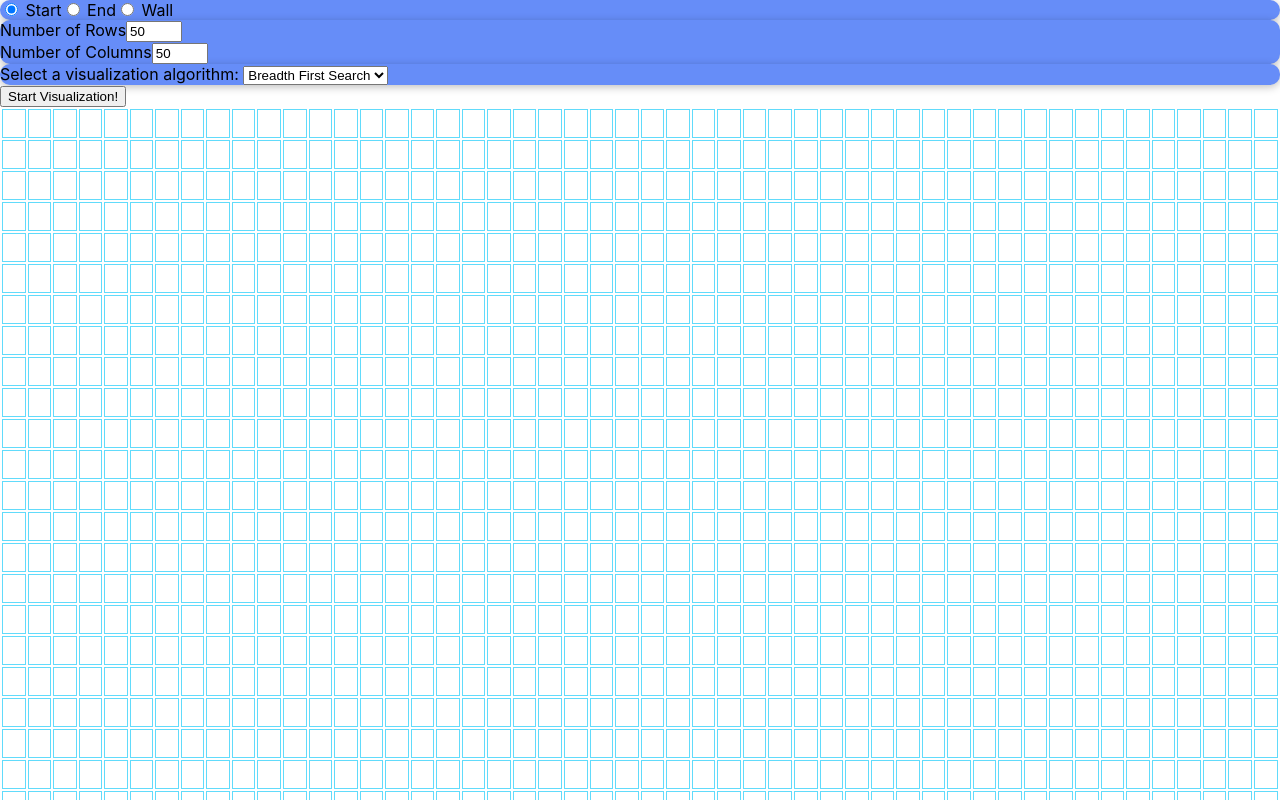
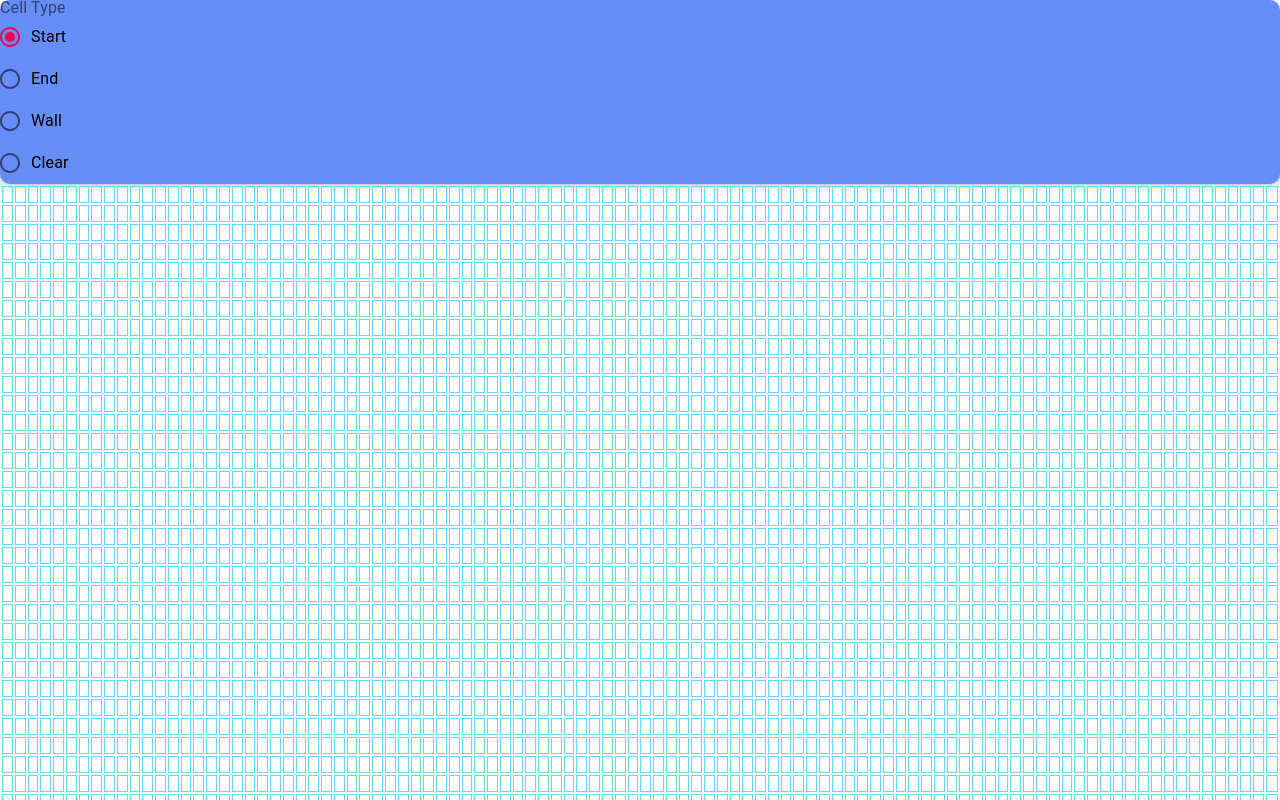
Before and after one commit to LiewShanWei/path-finder-ui, a React (Create React App) app: page / in a window 1280 px wide. Shown: the top 800 px of the page. Built offline with nearby package versions, Linux system fonts and the light colour scheme.

Commit message:
Major revamp of board and cells design

```diff
--- a/package.json
+++ b/package.json
@@ -3,6 +3,8 @@
   "version": "0.1.0",
   "private": true,
   "dependencies": {
+    "@material-ui/core": "^4.11.4",
+    "@material-ui/icons": "^4.11.2",
     "@testing-library/jest-dom": "^5.13.0",
     "@testing-library/react": "^11.2.7",
     "@testing-library/user-event": "^12.8.3",
--- a/src/App.js
+++ b/src/App.js
@@ -1,58 +1,21 @@
+import React from 'react';
 import { useState } from 'react';
 import Table from './components/Table/Table';
-import TableSetting from './components/Setting/Setting';
+import CellTypeSetting from './components/Setting/CellTypeSetting';
 
 function App() {
-  const [rowCount,setRowCount] = useState(50);
-  const [colCount,setColCount] = useState(50);
-  const [cellType, setCellType] = useState("RADIO_START");
-  const [algorithmSelected, setAlgorithmSelected] = useState();
+  const [currentSelectedCellType, setCurrentSelectedCellType] = useState('start');
 
-  function onRowCountChangeHandler(rowCount){
-    setRowCount(rowCount);
-  }
-
-  function onColCountChangeHandler(colCount){
-    setColCount(colCount);
-  }
-
-  function onCellTypeSettingChangeHandler(cellType){
-    setCellType(cellType);
-  }
-
-  function onAlgorithmSelectionHandler(algorithm){
-    setAlgorithmSelected(algorithm);
-  }
-
-  function StartVisualization(){
-    if(algorithmSelected === "BFS"){
-      // Run BFS
-      alert("Running bfs");
-      BFS();
-    }
-  }
-
-  function BFS(){
-
-  }
+  const onSelectCellTypeHandler = (newCellType) => {
+    setCurrentSelectedCellType(newCellType);
+    console.log('New Cell Type: ' + newCellType);
+}
 
   return (
-    <>
-      <TableSetting
-        rowCount={rowCount}
-        colCount={colCount}
-        onRowCountChange={onRowCountChangeHandler}
-        onColCountChange={onColCountChangeHandler}
-        onCellTypeSettingChange={onCellTypeSettingChangeHandler}
-        onAlgorithmSelection={onAlgorithmSelectionHandler}>
-      </TableSetting>
-      <button type="button" onClick={StartVisualization}>Start Visualization!</button>
-      <Table
-        rowCount={rowCount}
-        colCount={colCount}
-        cellType={cellType}>
-      </Table>
-    </>
+    <React.Fragment>
+      <CellTypeSetting currentSelectedCellType={currentSelectedCellType} onSelectCellType={onSelectCellTypeHandler} />
+      <Table currentSelectedCellType={currentSelectedCellType} />
+    </React.Fragment>
   );
 }
 
--- a/src/components/Setting/AlgorithmSetting.js
+++ /dev/null
@@ -1,20 +0,0 @@
-import Card from '../UI/Card';
-
-function AlgorithmSetting(props){
-    function onAlgorithmSelectionHandler(event){
-        props.onAlgorithmSelection(event.target.value);
-    };
-
-    return(
-        <Card>
-            <label>Select a visualization algorithm: </label>
-            <select
-                onChange={onAlgorithmSelectionHandler}>
-                <option value="BFS">Breadth First Search</option>
-                <option value="DFS">Depth First Search</option>
-            </select>
-        </Card>
-    );
-};
-
-export default AlgorithmSetting;
--- a/src/components/Setting/CellTypeSetting.js
+++ b/src/components/Setting/CellTypeSetting.js
@@ -1,31 +1,35 @@
+import React , { useState, useEffect } from 'react';
+import Card from '../UI/Card';
+import Radio from '@material-ui/core/Radio';
+import RadioGroup from '@material-ui/core/RadioGroup';
+import FormControlLabel from '@material-ui/core/FormControlLabel';
+import FormControl from '@material-ui/core/FormControl';
+import FormLabel from '@material-ui/core/FormLabel';
 
-import Card from '../UI/Card';
+const CellTypeSetting = (props) => {
+    const [currentSelectedCellType, setCurrentSelectedCellType] = useState(props.currentSelectedCellType);
 
-function CellTypeSetting(props){
-    function onCellTypeSettingChangeHandler(event){
-        props.onCellTypeSettingChange(event.target.value);
-    }
+    useEffect(() => {
+        props.onSelectCellType(currentSelectedCellType);
+    }, [currentSelectedCellType])
+
+    const onSelectCellTypeHandler = (event) => {
+        setCurrentSelectedCellType( event.target.value);
+    };
 
     return (
         <Card>
-            <input
-                type="radio"
-                value="RADIO_START"
-                name="table-setting-radio"
-                defaultChecked
-                onChange={onCellTypeSettingChangeHandler}/> Start
-            <input
-                type="radio"
-                value="RADIO_END"
-                name="table-setting-radio"
-                onChange={onCellTypeSettingChangeHandler}/> End
-            <input
-                type="radio"
-                value="RADIO_WALL"
-                name="table-setting-radio"
-                onChange={onCellTypeSettingChangeHandler}/> Wall
+             <FormControl component="fieldset">
+                <FormLabel component="legend">Cell Type</FormLabel>
+                <RadioGroup aria-label="celltype" name="celltype" value={currentSelectedCellType} onChange={onSelectCellTypeHandler}>
+                    <FormControlLabel value="start" control={<Radio />} label="Start" />
+                    <FormControlLabel value="end" control={<Radio />} label="End" />
+                    <FormControlLabel value="wall" control={<Radio />} label="Wall" />
+                    <FormControlLabel value="clear" control={<Radio />} label="Clear" />
+                </RadioGroup>
+            </FormControl>
         </Card>
     );
-}
+};
 
-export default CellTypeSetting
+export default CellTypeSetting;
--- a/src/components/Setting/Setting.js
+++ /dev/null
@@ -1,43 +0,0 @@
-import { useState } from 'react'
-import styles from './Setting.module.css';
-
-import CellTypeSetting from './CellTypeSetting'
-import TableStructureSetting from './TableStructureSetting';
-import AlgorithmSetting from './AlgorithmSetting';
-
-function TableSetting(props){
-    function onRowCountChangeHandler(rowCount){
-        props.onRowCountChange(rowCount);
-    };
-
-    function onColCountChangeHandler(colCount){
-        props.onColCountChange(colCount);
-    };
-
-    function onCellTypeSettingChangeHandler(cellType){
-        props.onCellTypeSettingChange(cellType);
-    }
-
-    function onAlgorithmSelectionHandler(algorithm){
-        props.onAlgorithmSelection(algorithm);
-    }
-
-    return (
-        <>
-            <CellTypeSetting
-                onCellTypeSettingChange={onCellTypeSettingChangeHandler}>
-            </CellTypeSetting>
-            <TableStructureSetting
-                rowCount={props.rowCount}
-                colCount={props.colCount}
-                onRowCountChange={onRowCountChangeHandler}
-                onColCountChange={onColCountChangeHandler}>
-            </TableStructureSetting>
-            <AlgorithmSetting
-                onAlgorithmSelection={onAlgorithmSelectionHandler}>
-            </AlgorithmSetting>
-        </>
-    );
-};
-
-export default TableSetting;
--- a/src/components/Setting/TableStructureSetting.js
+++ /dev/null
@@ -1,43 +0,0 @@
-import Card from '../UI/Card'
-
-function TableStructureSetting(props){
-    var maxRow = 50;
-    var maxCol = 50;
-
-    function rowCountChangeHandler(event){
-        props.onRowCountChange(event.target.value);
-    };
-
-    function colCountChangeHandler(event){
-        props.onColCountChange(event.target.value);
-    };
-
-    return (
-        <Card>
-            <div>
-                <label>Number of Rows</label>
-                <input
-                    type='number'
-                    value={props.rowCount}
-                    min="1"
-                    max={maxRow}
-                    step="1"
-                    onChange={rowCountChangeHandler}
-                />
-            </div>
-            <div>
-                <label>Number of Columns</label>
-                <input
-                    type='number'
-                    value={props.colCount}
-                    min="1"
-                    max={maxCol}
-                    step="1"
-                    onChange={colCountChangeHandler}
-                />
-            </div>
-        </Card>
-    );
-};
-
-export default TableStructureSetting
--- a/src/components/Table/Cell.js
+++ b/src/components/Table/Cell.js
@@ -1,40 +1,33 @@
 import { useState } from 'react';
 import styles from './Cell.module.css';
 
-function Cell(props){
-    const [isStart, setIsStart] = useState(false);
-    const [isEnd, setIsEnd] = useState(false);
-    const [isWall, setIsWall] = useState(false);
+const Cell = (props) => {
+    const [isWall, setIsWall]= useState(false);
 
-    function onCellClickHandler(){
-        const cellType = props.cellType;
-        if(cellType === "RADIO_START"){
-            setIsStart(true);
-            setIsEnd(false);
+    let isStartCellClass = `${props.startCell === props.id ? styles.start : '' }`;
+    let isEndCellClass = `${props.endCell === props.id ? styles.end : '' }`;
+    let isNeitherCellType = `${!isStartCellClass && !isEndCellClass ? styles.cell : '' }`
+    let isWallCellType = `${isWall ? styles.wall : ''}`;
+    let combinedCellClass = `${isStartCellClass} ${isEndCellClass} ${isWallCellType} ${isNeitherCellType}`;
+
+    const onCellClickHandler = (event) => {
+        if(props.selectedCellType === 'start' || props.selectedCellType === 'end'){
             setIsWall(false);
-            props.onSetCellTypeStartHandler(props.id)
-        } else if (cellType === "RADIO_END"){
-            setIsStart(false);
-            setIsEnd(true);
+            props.onCellClick(event.target.id);
+        } else if (props.selectedCellType === 'wall'){
+            setIsWall(true);
+            props.onCellClick(event.target.id);
+        } else if(props.selectedCellType === 'clear'){
             setIsWall(false);
-            props.onSetCellTypeEndHandler(props.id)
-        } else if (cellType === "RADIO_WALL"){
-            setIsStart(false);
-            setIsEnd(false);
-            setIsWall(!isWall);
+            props.onCellClick(event.target.id);
         }
     };
 
     return (
         <td
             id={props.id}
+            className={combinedCellClass}
             onClick={onCellClickHandler}
-            className={
-                (!isStart && !isEnd && !isWall && styles.cell) ||
-                (isStart && styles.start)  ||
-                (isEnd && styles.end)  ||
-                (isWall && styles.wall)
-            }
         >
         </td>
     );
--- a/src/components/Table/Cell.module.css
+++ b/src/components/Table/Cell.module.css
@@ -1,7 +1,8 @@
 .cell {
     border: 1px solid #61DBFB;
-    width: 25px;
-    height: 25px;
+    width: 15px;
+    height: 15px;
+    padding:0;
 }
 
 .start{
--- a/src/components/Table/Table.js
+++ b/src/components/Table/Table.js
@@ -1,25 +1,36 @@
+import React, { useState } from 'react';
 import Cell from './Cell';
-import { useState } from 'react';
 
-function Table(props){
-    const [startCell, setStartCell] = useState();
-    const [endCell, setEndCell] = useState();
+const Table = (props) => {
+    const [cells,setCells] = useState([]);
+    const [walls,setWalls] = useState([]);
+    const [startCell,setStartCell] = useState(null);
+    const [endCell, setEndCell] = useState(null);
 
-    function GenerateRows(){
-        let rows = []; // Holds row elements
-        for (var r = 0; r< props.rowCount; r++){
-            let cells = [] // Holds cell elements
-            for (var c=0; c<props.colCount;c++){
-                cells.push(GenerateDefaultCell(r,c,props.cellType))
+    const rowCount = 50;
+    const colCount = 100;
+
+    const generateTableCells = () => {
+        let cellArray = [];
+        let rowsHtml = [];
+        for( var r = 0; r<rowCount;r++){
+            let currentRowArray = [];
+            let cellsHtml = [];
+            for( var c = 0; c<colCount; c++){
+                let cellId = `cell-${r}-${c}`
+                cellsHtml.push(generateDefaultCell(cellId));
+                currentRowArray.push(cellId);
             }
-            rows.push(GenerateDefaultRow(r,cells))
+            rowsHtml.push(generateDefaultRow(r,cellsHtml))
+            cellArray.push(currentRowArray);
         }
 
-        return rows;
-    }
+        //setCells(cellArray);
+        return rowsHtml;
+    };
 
-    function GenerateDefaultRow(rowIndex, cell){
-        let rowId = `row-${rowIndex+1}`
+    const generateDefaultRow = (rowIndex, cell) => {
+        let rowId = `row-${rowIndex}`
         return (
             <tr
                 key={rowId}
@@ -30,34 +41,70 @@ function Table(props){
         );
     };
 
-    function setCellTypeStartHandler(id){
-        setStartCell(id);
-        console.log("Current start cell:" + id);
-    }
-
-    function setCellTypeEndHandler(id){
-        setEndCell(id);
-        console.log("Current end cell:" + id);
-    }
-
-    function GenerateDefaultCell(rowIndex,colIndex,cellType){
-        let cellId = `cell-${rowIndex+1}-${colIndex+1}`
+    const generateDefaultCell = (cellId) => {
         return (
             <Cell
                 key={cellId}
                 id={cellId}
-                cellType={cellType}
-                onSetCellTypeStartHandler={setCellTypeStartHandler}
-                onSetCellTypeEndHandler={setCellTypeEndHandler}
+                startCell={startCell}
+                endCell={endCell}
+                selectedCellType = {props.currentSelectedCellType}
+                onCellClick={onCellClickHandler}
             >
             </Cell>
         );
     }
 
+    const onCellClickHandler = (cellId) => {
+        const cellType = props.currentSelectedCellType;
+        if(cellType === 'start'){
+            if(cellId === endCell)
+                setEndCell();
+            setStartCell(cellId);
+            removeWallInArray(cellId);
+
+        } else if (cellType === 'end'){
+            if(cellId === startCell)
+                setStartCell();
+            setEndCell(cellId);
+            removeWallInArray(cellId);
+        } else if (cellType === 'wall'){
+            if(cellId === startCell)
+                setStartCell();
+            if(cellId === endCell)
+                setEndCell();
+            addWallToArray(cellId);
+        } else if (cellType === 'clear'){
+            if(cellId === startCell)
+                setStartCell();
+            if(cellId === endCell)
+                setEndCell();
+            removeWallInArray(cellId);
+        }
+    }
+
+    const isInWallArray = (cellId) => {
+        return walls.find((element) => { return element === cellId;}) === undefined;
+    };
+    const removeWallInArray = (cellId) => {
+        if(isInWallArray(cellId)){
+            setWalls(previousState => {
+                previousState.filter((cellToRemove) => cellToRemove !== cellId)
+            });
+        };
+    };
+    const addWallToArray = (cellId) => {
+        if(isInWallArray(cellId)){
+            setWalls(previousState => (
+                [...previousState, cellId]
+            ));
+        };
+    };
+
     return (
         <table>
             <tbody>
-                {GenerateRows()}
+                {generateTableCells()}
             </tbody>
         </table>
     );
```
Also changed, not shown: src/components/Setting/Setting.module.css (deleted), 1 other file (tests, documents, lock files or other folders).
